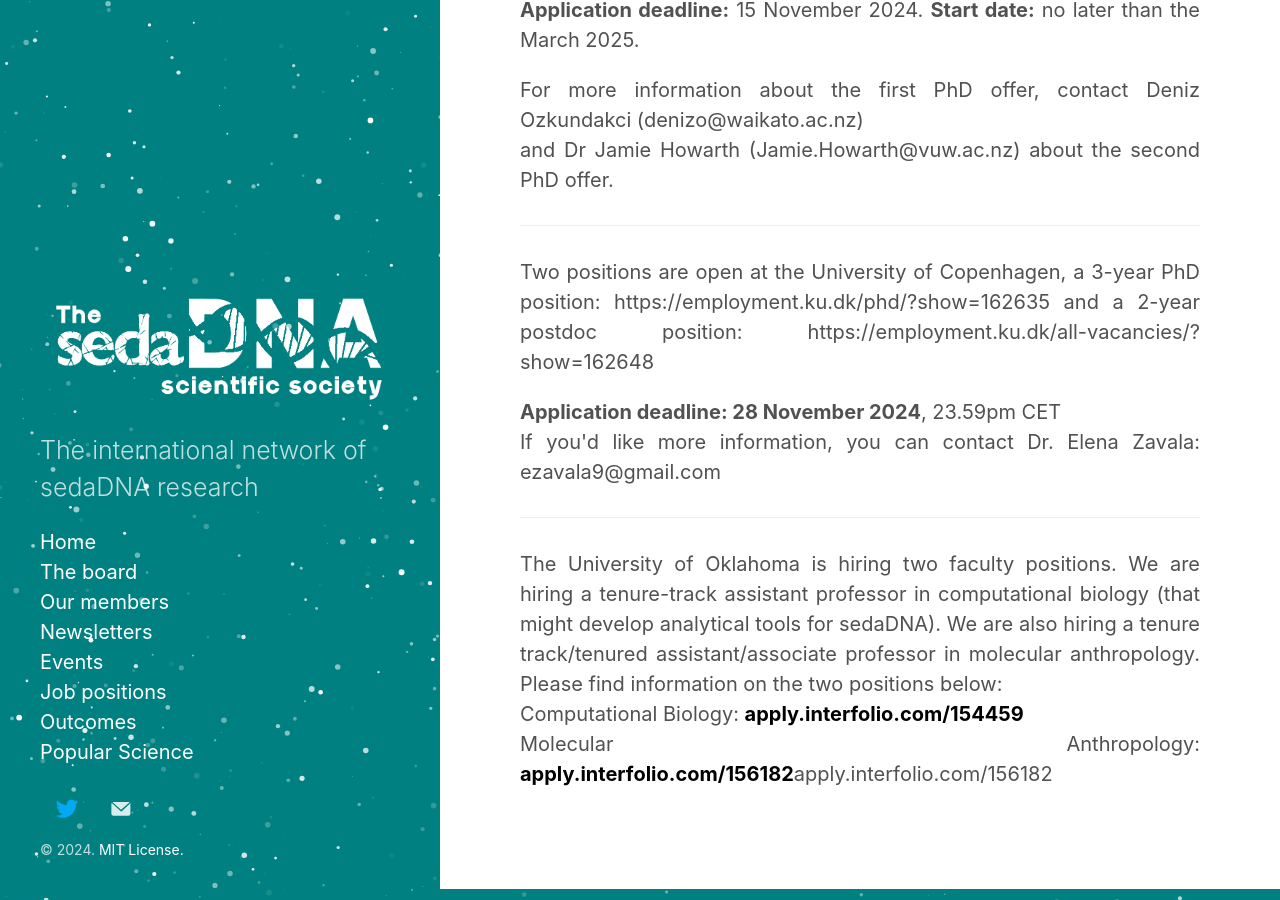
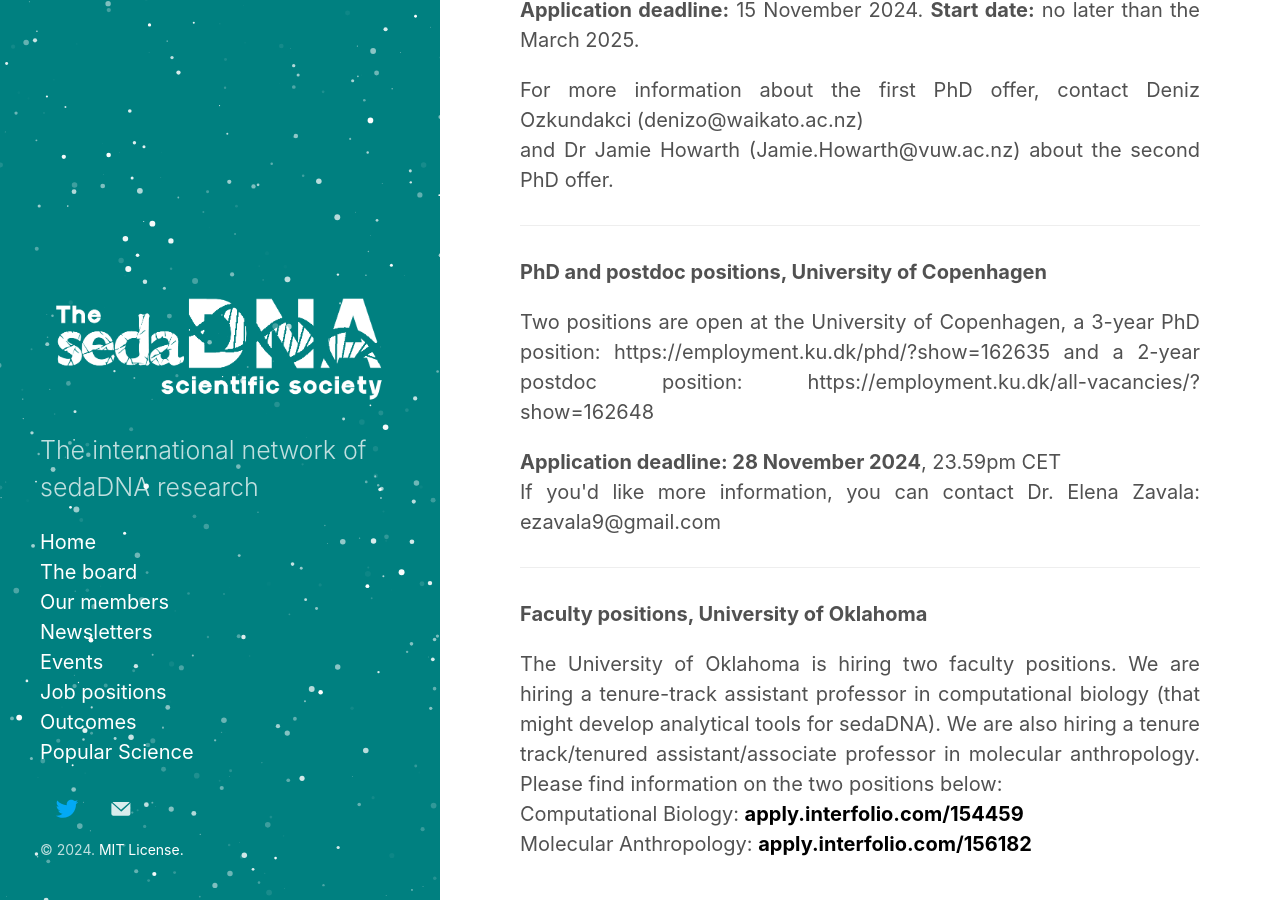
Before and after one commit to sedadna/sedadna.github.io, a Jekyll site: the page built from category/positions.md, in a window 1280 px wide and 900 px high, scrolled down 2181 px. Built offline with Jekyll 4.4.1, drawn with Linux system fonts in a browser that asks for light colours.

Commit message:
Update positions.md

```diff
--- a/category/positions.md
+++ b/category/positions.md
@@ -7,7 +7,7 @@
 <div class="intro">
 <h3 class="section-title underline">New positions</h3>
 
-<p> 2 PhD positions in plant ancient DNA research at the University of Bern, Switzerland </p>
+<p><b> 2 PhD positions in plant ancient DNA research at the University of Bern, Switzerland </b></p>
 
 <p>Within the framework of the SNSF Consolidator grant project ARIaDNA, two 4-year PhD positions are available at the Institute of Plant Sciences and Oeschger Centre for Climate Change Research of the University of Bern, Switzerland. ARIaDNA aims to reconstruct how key European tree species responded to past environmental changes, using genetic data from ancient plant remains preserved in lake sediment archives. This work will provide critical insights for predicting future vegetation shifts and inform conservation strategies for alpine ecosystems.</p>
 <p>These two PhD positions provide a unique chance to contribute to ground-breaking research on forest ecosystems and climate adaptation through an interdisciplinary approach combining fieldwork, laboratory research, and computational modeling. Join us to help shape the future of climate change adaptation strategies for Europe's alpine forests!</p>
@@ -19,8 +19,7 @@
 
 
 <hr>
-
-<p>Two PhD positions based in New Zealand – Characterising lake responses to climate extremes</p>
+<p><b>Two PhD positions based in New Zealand – Characterising lake responses to climate extremes</b></p>
 
 <p>The successful candidates will be part of a nationwide lake programme Our Lakes, Our Future (ourlakesourfuture.co.nz). The programme aims to develop a set of globally unique approaches to monitoring and managing lakes. The successful candidates will be integrated into this internationally recognised lake research team and have opportunities to work in different organisations across Aotearoa New Zealand.</p>
 
@@ -40,7 +39,7 @@
 
 <hr>
 
-
+<p><b>PhD and postdoc positions, University of Copenhagen</b></p>
 <p>Two positions are open at the University of Copenhagen, a 3-year PhD position: https://employment.ku.dk/phd/?show=162635 and a 2-year postdoc position: https://employment.ku.dk/all-vacancies/?show=162648</p>
 
 <p><b>Application deadline:  28 November 2024</b>, 23.59pm CET <br>
@@ -48,6 +47,7 @@
 
 <hr>
 
+<p><b>Faculty positions, University of Oklahoma</b></p>
 <p>The University of Oklahoma is hiring two faculty positions. We are hiring a tenure-track assistant professor in computational biology (that might develop analytical tools for sedaDNA). We are also hiring a tenure track/tenured assistant/associate professor in molecular anthropology. Please find information on the two positions below:  <br>
 Computational Biology: <a href="apply.interfolio.com/154459"><b> apply.interfolio.com/154459</b></a> <br>
-Molecular Anthropology: <a href="apply.interfolio.com/156182"><b> apply.interfolio.com/156182</b></a>apply.interfolio.com/156182</p>
+Molecular Anthropology: <a href="apply.interfolio.com/156182"><b> apply.interfolio.com/156182</b></a></p>
```
